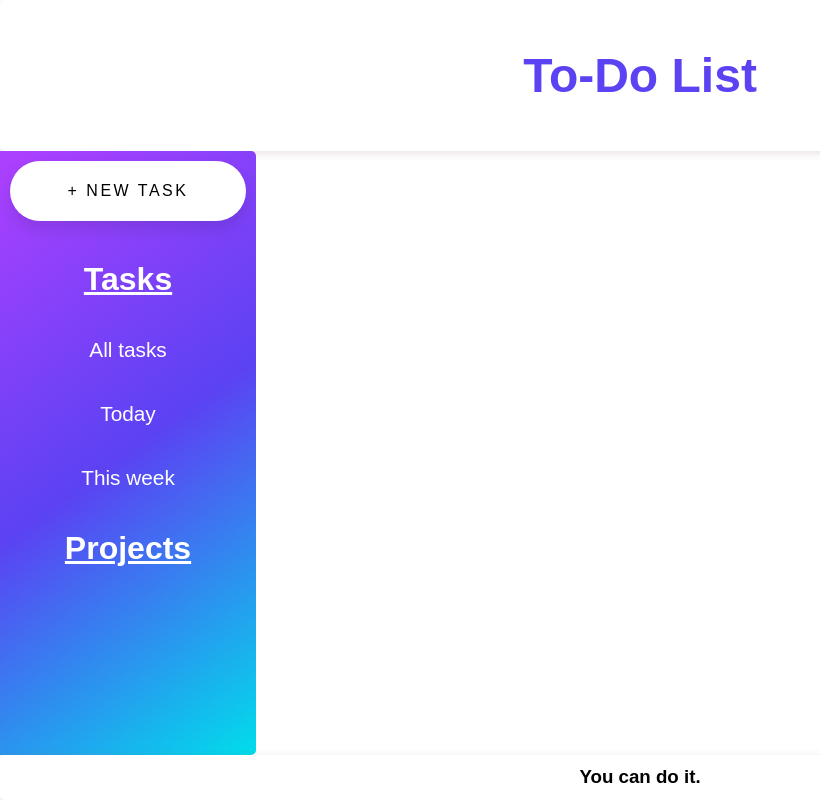
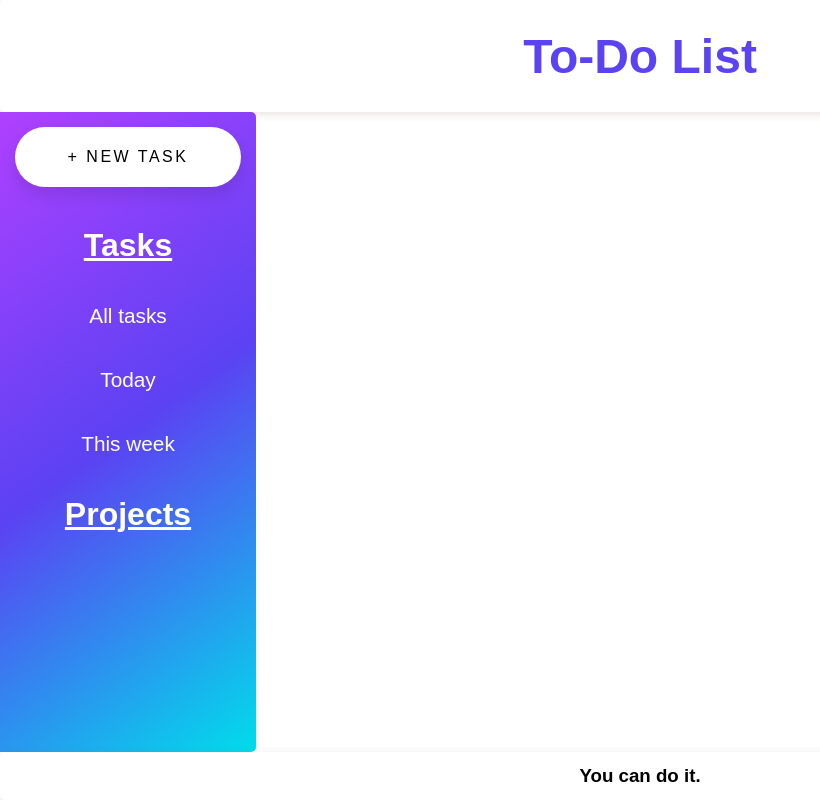
Before and after one commit to bshanz/odin-todo-list, a website built with webpack: page dist/index.html in a window 1280 px wide. Shown: the whole page, without its empty margins (0-820 px from the left). Built offline with nearby package versions, Linux system fonts and the light colour scheme.

Commit message:
Minor changes to header and sidebar size

```diff
--- a/src/style.css
+++ b/src/style.css
@@ -10,7 +10,7 @@
   height: 100vh;
   width: 100vw;
   box-sizing: border-box;
-  grid-template-rows: 1fr 4fr 0.3fr;
+  grid-template-rows: .7fr 4fr 0.3fr;
   grid-template-columns: 1fr 4fr;
 }
 
@@ -36,7 +36,7 @@ h1 {
   flex-direction: column;
   justify-content: flex-start;
   gap: 5vh;
-  padding: 10px;
+  padding: 15px;
   background-image: linear-gradient(144deg, #af40ff, #5b42f3 50%, #00ddeb);
   border-top-right-radius: 5px;
   border-bottom-right-radius: 5px;
```
Also changed, not shown: 1 other file.
